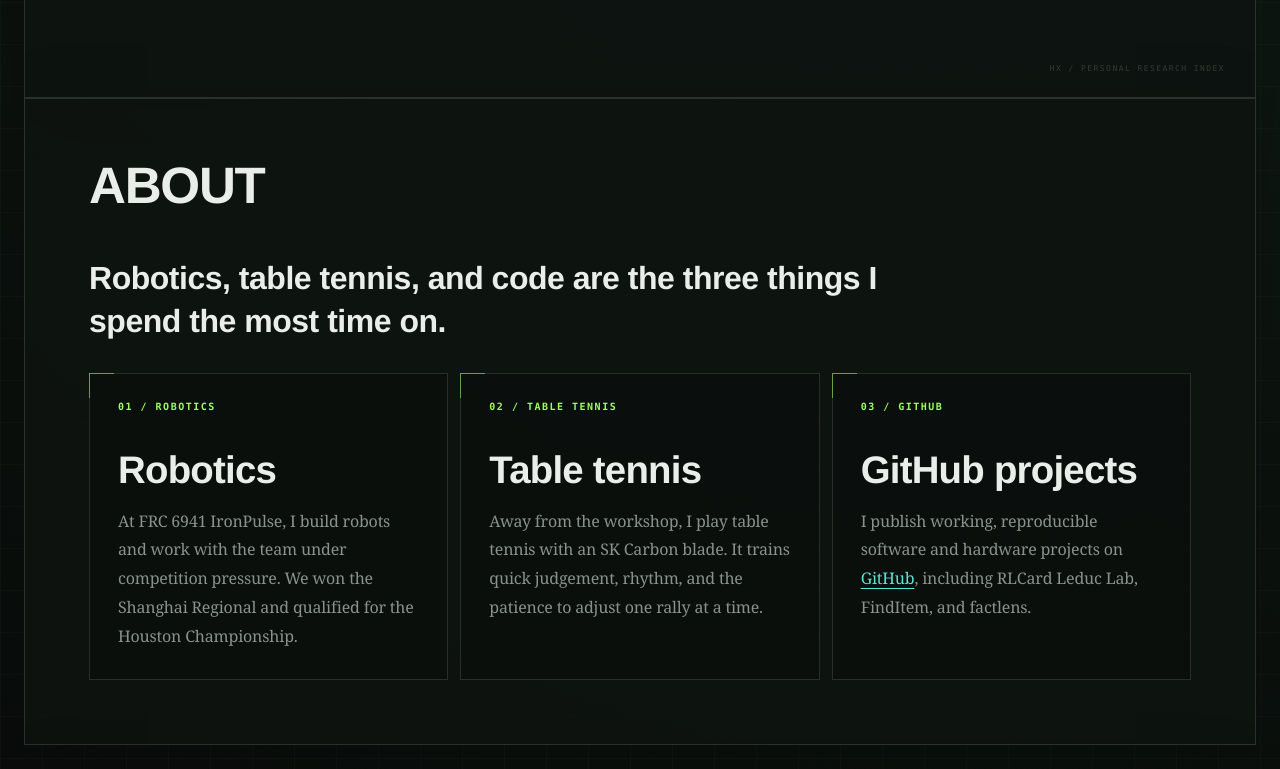
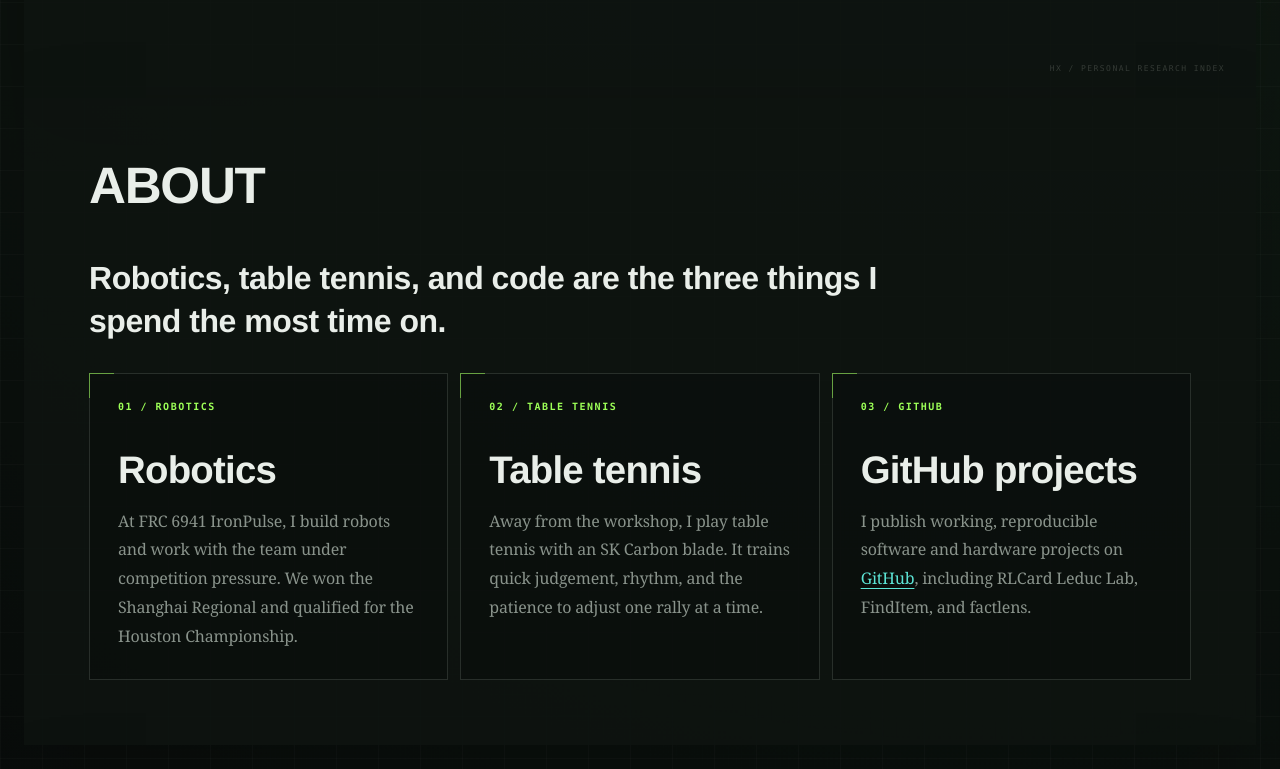
Before and after one commit to HarryXin0919/harryxin-site, a website: page index.html in a window 1280 px wide. Shown: the part 712-1481 px from the top of the page. Drawn offline with Linux system fonts and the light colour scheme; no server answers.

Commit message:
fix: remove outer panel frames

```diff
--- a/index.html
+++ b/index.html
@@ -912,24 +912,14 @@
     min-height:min(780px,calc(100vh - 120px));
     margin-top:34px;
     padding:clamp(42px,6vw,88px);
-    border:1px solid var(--line);
+    border:1px solid transparent;
     background:rgba(14,20,16,.88);
     box-shadow:0 22px 80px rgba(0,0,0,.18);
     overflow:hidden;
   }
   .hero::before,
   section::before{
-    content:"";
-    position:absolute;
-    z-index:2;
-    top:-1px;
-    left:-1px;
-    width:34px;
-    height:34px;
-    border-top:2px solid var(--amber);
-    border-left:2px solid var(--amber);
-    opacity:.65;
-    pointer-events:none;
+    display:none;
   }
   .hero::after{
     content:"HX / PERSONAL RESEARCH INDEX";
@@ -1030,14 +1020,14 @@
     position:relative;
     margin-top:18px;
     padding:clamp(44px,5vw,72px);
-    border:1px solid var(--line);
+    border:1px solid transparent;
     background:rgba(14,20,16,.88);
     box-shadow:0 22px 80px rgba(0,0,0,.14);
     overflow:hidden;
   }
   #about,#creating{
     padding:clamp(44px,5vw,72px);
-    border:1px solid var(--line);
+    border:1px solid transparent;
     border-radius:0;
     background:rgba(14,20,16,.88);
     box-shadow:0 22px 80px rgba(0,0,0,.14);
```
